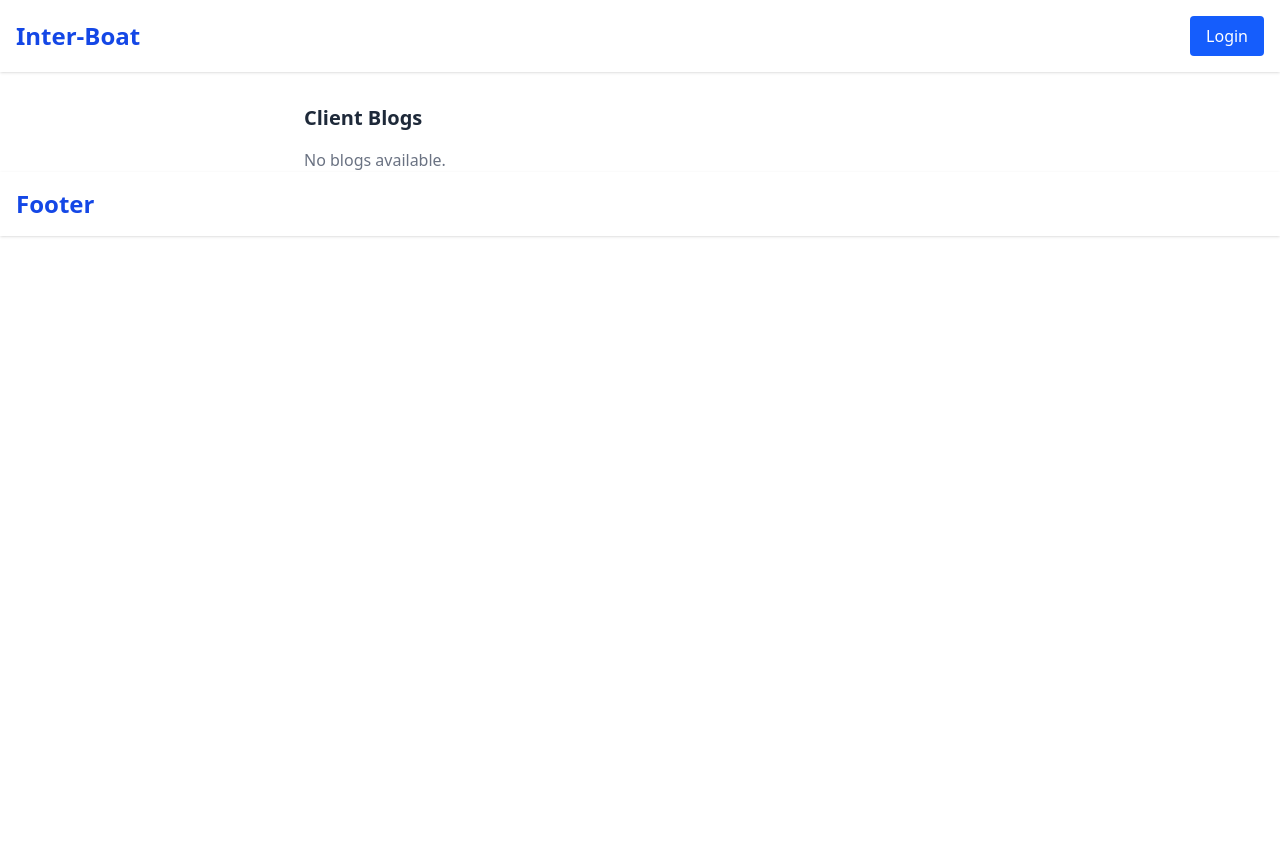
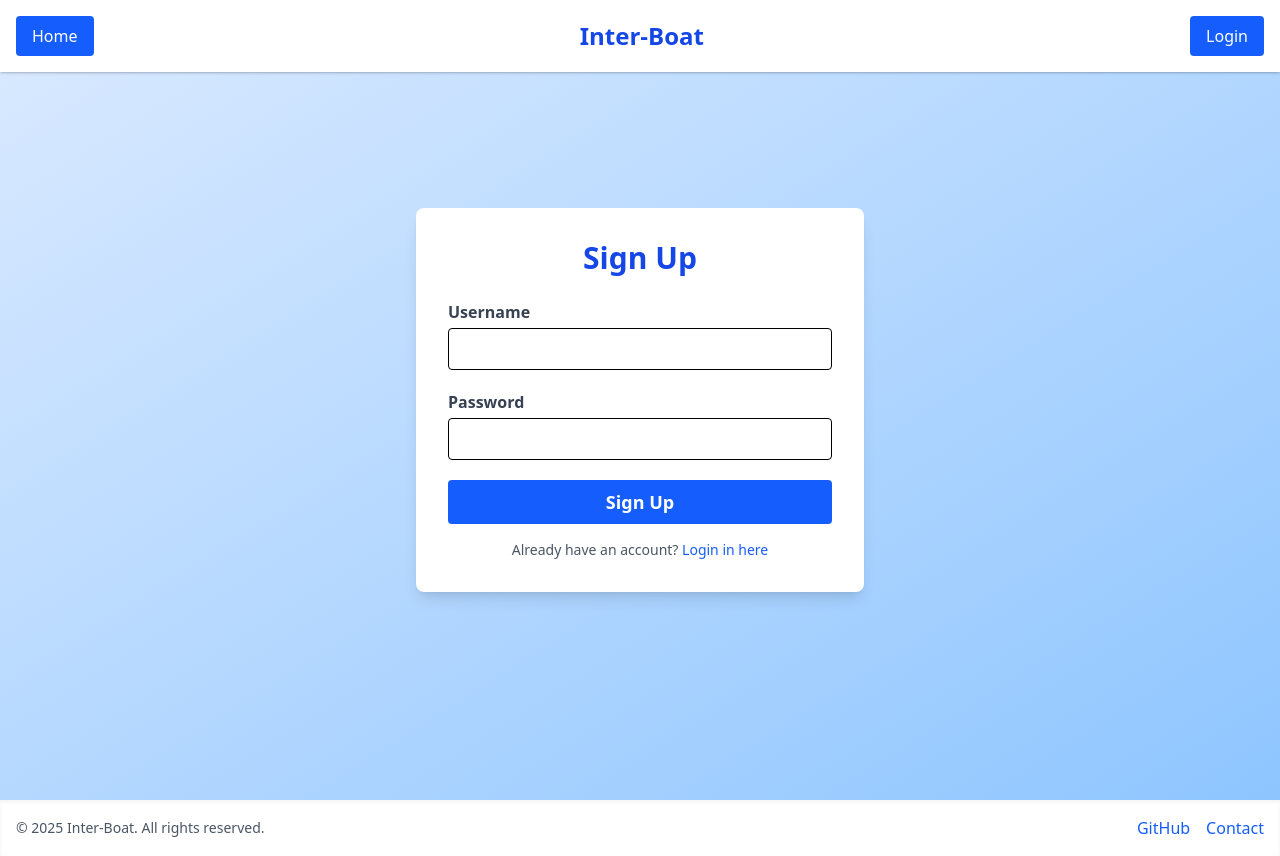
Before and after one commit to Haksham/Inter-boat, a React (Vite) app in the folder frontend/: page /Signup in a window 1280 px wide. Before the commit the page ends 800 px from the top, so only its background shows below. Built offline with nearby package versions, Linux system fonts and the light colour scheme.

Commit message:
pages added

```diff
--- a/frontend/package.json
+++ b/frontend/package.json
@@ -4,7 +4,7 @@
   "version": "0.0.0",
   "type": "module",
   "scripts": {
-    "dev": "vite",
+    "dev": "vite --host",
     "build": "vite build",
     "lint": "eslint .",
     "preview": "vite preview"
@@ -14,6 +14,7 @@
     "axios": "^1.9.0",
     "react": "^19.1.0",
     "react-dom": "^19.1.0",
+    "react-router-dom": "^7.6.0",
     "tailwindcss": "^4.1.7"
   },
   "devDependencies": {
@@ -25,6 +26,7 @@
     "eslint-plugin-react-hooks": "^5.2.0",
     "eslint-plugin-react-refresh": "^0.4.19",
     "globals": "^16.0.0",
-    "vite": "^6.3.5"
+    "vite": "^6.3.5",
+    "vite-plugin-qrcode": "^0.2.4"
   }
 }
--- a/frontend/src/App.jsx
+++ b/frontend/src/App.jsx
@@ -1,45 +1,25 @@
-import { useState,useEffect } from 'react'
-import axios from "axios"
+import { BrowserRouter as Router, Routes, Route } from 'react-router-dom';
 import './index.css';
 import Header from './components/Header';
 import Footer from './components/Footer';
+import NotFoundPage from './components/NotFoundPage';
+import Home from './components/Home';
+import Login from './components/Login';
+import Signup from './components/Signup';
 
 function App() {
-  const [count, setCount] = useState(0)
-
-  const [blogs, setBlogs] = useState([])
-
-  const fetchBlogs = async () => {
-    const response = await axios.get("http://localhost:8000/");
-    setBlogs(response.data);
-    console.log(response.data);
-  }
-
-  useEffect(() => {
-    fetchBlogs();
-  }, []);
-
   return (
-    <>
-    <Header/>
-      <div className="max-w-2xl mx-auto mt-8">
-        <h2 className="text-xl font-semibold mb-4 text-gray-800">Client Blogs</h2>
-        <div className="space-y-4">
-          {Array.isArray(blogs) && blogs.length > 0 ? (
-            blogs.map((blog, idx) => (
-              <div key={idx} className="bg-white p-4 rounded shadow">
-                <h3 className="text-lg font-bold text-blue-800">{blog.title || `Blog #${idx + 1}`}</h3>
-                <p className="text-gray-700 mt-2">{blog.content || blog}</p>
-              </div>
-            ))
-          ) : (
-            <p className="text-gray-500">No blogs available.</p>
-          )}
-        </div>
-      </div>
-      <Footer/>
-    </>
-  )
+    <Router>
+      <Header />
+      <Routes>
+        <Route path="/" element={<Home />} />
+        <Route path="/login" element={<Login />} />
+        <Route path="/Signup" element={<Signup />} />
+        <Route path="*" element={<NotFoundPage />} />
+      </Routes>
+      <Footer />
+    </Router>
+  );
 }
 
-export default App
+export default App;
--- a/frontend/src/components/Footer.jsx
+++ b/frontend/src/components/Footer.jsx
@@ -1,9 +1,28 @@
-export default function Footer(){
-    return (
-        <>
-        <div className="flex justify-between items-center bg-white shadow p-4">
-        <span className="text-2xl font-bold text-blue-700">Footer</span>
+function Footer() {
+  return (
+    <footer className="bg-white shadow-inner mt-0 py-4">
+      <div className="container mx-auto flex flex-col md:flex-row items-center justify-between px-4">
+        <span className="text-gray-600 text-sm">
+          &copy; {new Date().getFullYear()} Inter-Boat. All rights reserved.
+        </span>
+        <div className="flex space-x-4 mt-2 md:mt-0">
+          <a
+            href="https://github.com/haksham"
+            target="_blank"
+            className="text-blue-600 hover:underline"
+          >
+            GitHub
+          </a>
+          <a
+            href="mailto:support@interboat.com"
+            className="text-blue-600 hover:underline"
+          >
+            Contact
+          </a>
         </div>
-        </>
-    )
+      </div>
+    </footer>
+  );
 }
+
+export default Footer;
--- a/frontend/src/components/Header.jsx
+++ b/frontend/src/components/Header.jsx
@@ -1,10 +1,13 @@
-export default function Header(){
+import {Link} from "react-router-dom";
+function Header(){
     return (
-        <>
+        <header className="fixed top-0 left-0 w-full z-50 bg-white shadow">
         <div className="flex justify-between items-center bg-white shadow p-4">
+        <Link to={"/"}><button className="bg-blue-600 text-white px-4 py-2 rounded hover:bg-blue-700 transition">Home</button></Link>
         <span className="text-2xl font-bold text-blue-700">Inter-Boat</span>
-        <button className="bg-blue-600 text-white px-4 py-2 rounded hover:bg-blue-700 transition">Login</button>
+        <Link to={"/Login"}><button className="bg-blue-600 text-white px-4 py-2 rounded hover:bg-blue-700 transition">Login</button></Link>
         </div>
-        </>
+        </header>
     )
 }
+export default Header;
--- /dev/null
+++ b/frontend/src/components/Home.jsx
@@ -0,0 +1,37 @@
+import { useState,useEffect } from 'react';
+import axios from "axios";
+
+function Home() {
+  const [blogs, setBlogs] = useState([]);
+
+  const fetchBlogs = async () => {
+    const response = await axios.get("http://localhost:8000/");
+    setBlogs(response.data);
+    console.log(response.data);
+  }
+
+  useEffect(() => {
+    fetchBlogs();
+  }, []);
+
+  return (
+    <>
+      <div className="max-w-2xl mx-auto mt-8">
+        <h2 className="text-xl font-semibold mb-4 text-gray-800">Client Blogs</h2>
+        <div className="space-y-4">
+          {Array.isArray(blogs) && blogs.length > 0 ? (
+            blogs.map((blog, idx) => (
+              <div key={idx} className="bg-white p-4 rounded shadow">
+                <h3 className="text-lg font-bold text-blue-800">{blog.title || `Blog #${idx + 1}`}</h3>
+                <p className="text-gray-700 mt-2">{blog.content || blog}</p>
+              </div>
+            ))
+          ) : (
+            <p className="text-gray-500">No blogs available.</p>
+          )}
+        </div>
+      </div>
+    </>
+  )
+}
+export default Home;
--- /dev/null
+++ b/frontend/src/components/Login.jsx
@@ -0,0 +1,70 @@
+import { useState } from "react";
+import { Link } from "react-router-dom";
+
+function Login() {
+  const [username, setUsername] = useState("");
+  const [password, setPassword] = useState("");
+  const [error, setError] = useState("");
+
+  const handleSubmit = (e) => {
+    e.preventDefault();
+    if (!username || !password) {
+      setError("Please enter both username and password.");
+      return;
+    }
+    setError("");
+  };
+
+  return (
+    <div className="min-h-screen flex items-center justify-center bg-gradient-to-br from-blue-100 to-blue-300">
+      <div className="bg-white p-8 rounded-lg shadow-lg w-full max-w-md">
+        <h2 className="text-3xl font-bold text-blue-700 mb-6 text-center">Login</h2>
+        <form onSubmit={handleSubmit} className="space-y-5">
+          <div>
+            <label className="block text-gray-700 font-semibold mb-1" htmlFor="username">
+              Username
+            </label>
+            <input
+              id="username"
+              type="text"
+              className="w-full px-4 py-2 border rounded focus:outline-none focus:ring-2 focus:ring-blue-400"
+              value={username}
+              onChange={(e) => setUsername(e.target.value)}
+              autoComplete="username"
+            />
+          </div>
+          <div>
+            <label className="block text-gray-700 font-semibold mb-1" htmlFor="password">
+              Password
+            </label>
+            <input
+              id="password"
+              type="password"
+              className="w-full px-4 py-2 border rounded focus:outline-none focus:ring-2 focus:ring-blue-400"
+              value={password}
+              onChange={(e) => setPassword(e.target.value)}
+              autoComplete="current-password"
+            />
+          </div>
+          {error && (
+            <div className="text-red-600 font-medium text-center">{error}</div>
+          )}
+          <button
+            type="submit"
+            className="w-full bg-blue-600 text-white py-2 rounded hover:bg-blue-700 transition font-semibold text-lg"
+          >
+            Login
+          </button>
+        </form>
+        <p className="mt-4 text-center text-sm text-gray-600">
+          Don't have an account?{" "}
+          <Link to="/signup" className="text-blue-600 hover:underline">
+            Sign up here
+          </Link>
+        </p>
+      </div>
+    </div>
+  );
+}
+
+export default Login;
--- /dev/null
+++ b/frontend/src/components/NotFoundPage.jsx
@@ -0,0 +1,18 @@
+import { Link } from "react-router-dom";
+
+function NotFoundPage() {
+  return (
+    <div className="flex flex-col items-center justify-center min-h-screen w-full bg-gradient-to-br from-blue-100 to-blue-300">
+      <h1 className="text-5xl font-bold text-blue-700 mb-4">404</h1>
+      <p className="text-xl text-gray-700 mb-6">Oops! The page you are looking for does not exist.</p>
+      <Link
+        to="/"
+        className="bg-blue-600 text-white px-6 py-2 rounded hover:bg-blue-700 transition font-semibold"
+      >
+        Go Home
+      </Link>
+    </div>
+  );
+}
+
+export default NotFoundPage;
--- /dev/null
+++ b/frontend/src/components/Signup.jsx
@@ -0,0 +1,71 @@
+import { useState } from "react";
+import { Link } from "react-router-dom";
+
+function Signup() {
+  const [username, setUsername] = useState("");
+  const [password, setPassword] = useState("");
+  const [error, setError] = useState("");
+
+  const handleSubmit = (e) => {
+    e.preventDefault();
+    if (!username || !password) {
+      setError("Please enter both username and password.");
+      return;
+    }
+    setError("");
+    // Handle signup logic here
+  };
+
+  return (
+    <div className="min-h-screen flex items-center justify-center bg-gradient-to-br from-blue-100 to-blue-300">
+      <div className="bg-white p-8 rounded-lg shadow-lg w-full max-w-md">
+        <h2 className="text-3xl font-bold text-blue-700 mb-6 text-center">Sign Up</h2>
+        <form onSubmit={handleSubmit} className="space-y-5">
+          <div>
+            <label className="block text-gray-700 font-semibold mb-1" htmlFor="username">
+              Username
+            </label>
+            <input
+              id="username"
+              type="text"
+              className="w-full px-4 py-2 border rounded focus:outline-none focus:ring-2 focus:ring-blue-400"
+              value={username}
+              onChange={(e) => setUsername(e.target.value)}
+              autoComplete="username"
+            />
+          </div>
+          <div>
+            <label className="block text-gray-700 font-semibold mb-1" htmlFor="password">
+              Password
+            </label>
+            <input
+              id="password"
+              type="password"
+              className="w-full px-4 py-2 border rounded focus:outline-none focus:ring-2 focus:ring-blue-400"
+              value={password}
+              onChange={(e) => setPassword(e.target.value)}
+              autoComplete="new-password"
+            />
+          </div>
+          {error && (
+            <div className="text-red-600 font-medium text-center">{error}</div>
+          )}
+          <button
+            type="submit"
+            className="w-full bg-blue-600 text-white py-2 rounded hover:bg-blue-700 transition font-semibold text-lg"
+          >
+            Sign Up
+          </button>
+        </form>
+        <p className="mt-4 text-center text-sm text-gray-600">
+          Already have an account?{" "}
+          <Link to="/login" className="text-blue-600 hover:underline">
+            Login in here
+          </Link>
+        </p>
+      </div>
+    </div>
+  );
+}
+
+export default Signup;
--- a/frontend/vite.config.js
+++ b/frontend/vite.config.js
@@ -1,11 +1,15 @@
 import { defineConfig } from 'vite'
 import react from '@vitejs/plugin-react'
 import tailwindcss from '@tailwindcss/vite';
+import { qrcode } from 'vite-plugin-qrcode';
 
-// https://vite.dev/config/
 export default defineConfig({
   plugins: [
     react(),
     tailwindcss(),
+    qrcode(),
   ],
+  server:{
+    port:5173
+  }
 })
```
Also changed, not shown: frontend/requirements.txt, 2 other files (tests, documents, lock files or other folders).
